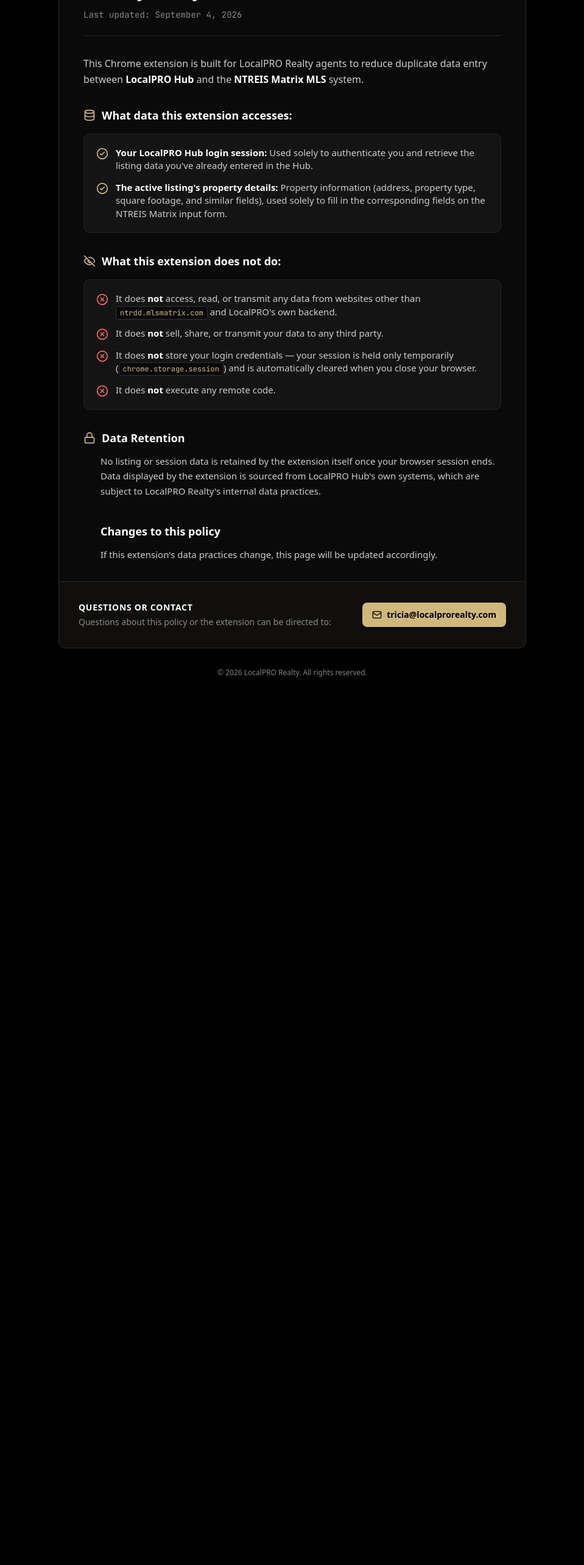
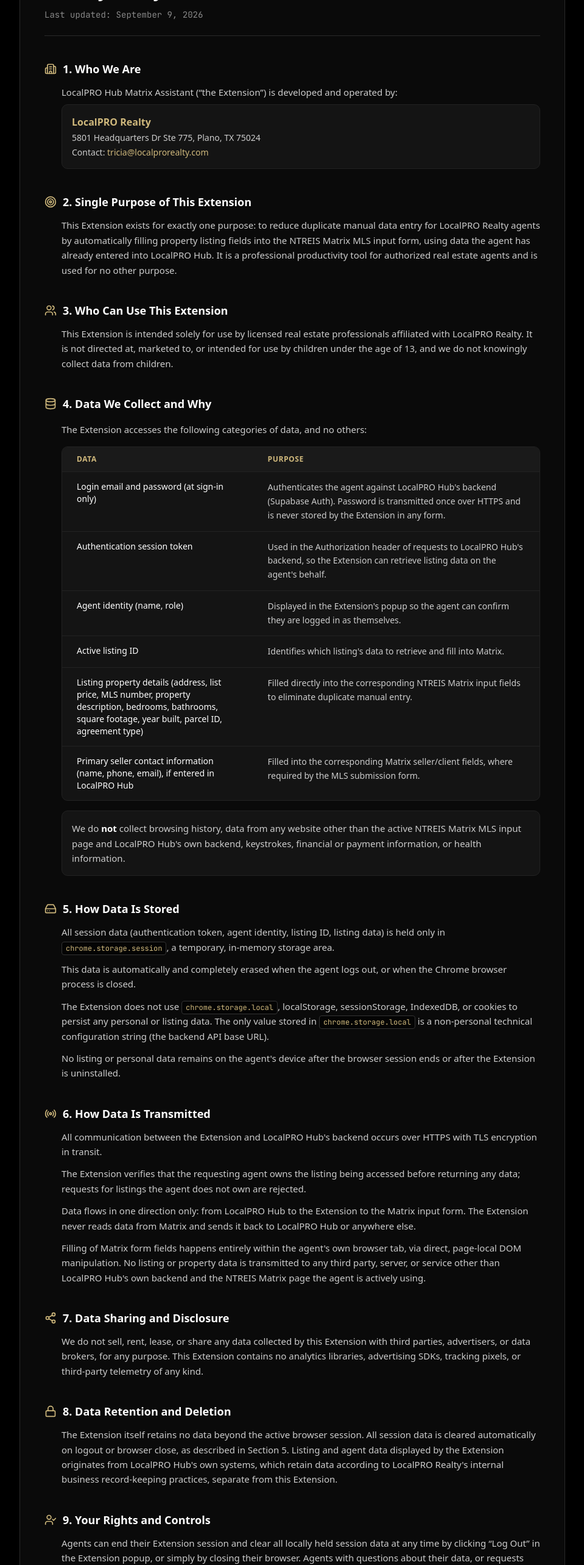
Before and after one commit to localprorealty/local-pro-hub, a React (Vite) app in the folder frontend/: page /privacy-policy in a window 1280 px wide. Shown: the part 234-2800 px from the top of the page at 61% size, without its empty margins (160-1119 px from the left). Before the commit the page ends 1393 px from the top, so only its background shows below. Built offline with nearby package versions, Linux system fonts and the light colour scheme; no server answers; a web font is replaced by a local one.

Commit message:
Update Privacy Policy with comprehensive 11-section disclosure for Chrome Web Store compliance

```diff
--- a/frontend/src/pages/PrivacyPolicy.tsx
+++ b/frontend/src/pages/PrivacyPolicy.tsx
@@ -1,7 +1,55 @@
 import { motion } from 'framer-motion'
-import { Shield, Lock, EyeOff, Database, ArrowLeft, Mail, CheckCircle2, XCircle } from 'lucide-react'
+import {
+  Shield,
+  ArrowLeft,
+  Mail,
+  Building2,
+  Target,
+  Users,
+  Database,
+  HardDrive,
+  Radio,
+  Share2,
+  Lock,
+  UserCheck,
+  RefreshCw,
+} from 'lucide-react'
 import { Link } from 'react-router-dom'
 import lpMonogram from '@/assets/branding/LP_Gold.png'
+
+const DATA_COLLECTION_ROWS = [
+  {
+    category: 'Login email and password (at sign-in only)',
+    purpose:
+      "Authenticates the agent against LocalPRO Hub's backend (Supabase Auth). Password is transmitted once over HTTPS and is never stored by the Extension in any form.",
+  },
+  {
+    category: 'Authentication session token',
+    purpose:
+      "Used in the Authorization header of requests to LocalPRO Hub's backend, so the Extension can retrieve listing data on the agent's behalf.",
+  },
+  {
+    category: 'Agent identity (name, role)',
+    purpose:
+      "Displayed in the Extension's popup so the agent can confirm they are logged in as themselves.",
+  },
+  {
+    category: 'Active listing ID',
+    purpose: "Identifies which listing's data to retrieve and fill into Matrix.",
+  },
+  {
+    category:
+      'Listing property details (address, list price, MLS number, property description, bedrooms, bathrooms, square footage, year built, parcel ID, agreement type)',
+    purpose:
+      'Filled directly into the corresponding NTREIS Matrix input fields to eliminate duplicate manual entry.',
+  },
+  {
+    category:
+      'Primary seller contact information (name, phone, email), if entered in LocalPRO Hub',
+    purpose:
+      'Filled into the corresponding Matrix seller/client fields, where required by the MLS submission form.',
+  },
+]
 
 export default function PrivacyPolicyPage() {
   return (
@@ -11,7 +59,7 @@ export default function PrivacyPolicyPage() {
         <div className="absolute -top-40 left-1/2 -translate-x-1/2 w-[600px] h-[350px] bg-[var(--color-gold-dim)] blur-[120px] rounded-full opacity-40" />
       </div>
 
-      <div className="max-w-3xl mx-auto relative z-10">
+      <div className="max-w-4xl mx-auto relative z-10">
         {/* Navigation / Header */}
         <div className="flex items-center justify-between mb-8 pb-4 border-b border-[var(--color-border)]">
           <Link
@@ -34,7 +82,7 @@ export default function PrivacyPolicyPage() {
           initial={{ opacity: 0, y: 16 }}
           animate={{ opacity: 1, y: 0 }}
           transition={{ duration: 0.4 }}
-          className="bg-[#0c0c0c]/90 backdrop-blur-xl border border-[var(--color-border)] rounded-2xl p-6 sm:p-10 shadow-2xl space-y-8"
+          className="bg-[#0c0c0c]/90 backdrop-blur-xl border border-[var(--color-border)] rounded-2xl p-6 sm:p-10 shadow-2xl space-y-10"
         >
           {/* Header Title Section */}
           <div className="space-y-3 pb-6 border-b border-[var(--color-border)]">
@@ -46,104 +94,237 @@ export default function PrivacyPolicyPage() {
               Privacy Policy — LocalPRO Hub Matrix Assistant
             </h1>
             <p className="text-sm text-[var(--color-text-secondary)] font-mono">
-              Last updated: September 4, 2026
+              Last updated: September 9, 2026
             </p>
           </div>
 
-          {/* Introductory Summary */}
-          <section className="text-[15px] sm:text-base leading-relaxed text-[#cccccc] space-y-4">
-            <p>
-              This Chrome extension is built for LocalPRO Realty agents to reduce duplicate data entry between{' '}
-              <strong className="text-white font-semibold">LocalPRO Hub</strong> and the{' '}
-              <strong className="text-white font-semibold">NTREIS Matrix MLS</strong> system.
-            </p>
-          </section>
-
-          {/* Section: What data this extension accesses */}
-          <section className="space-y-4">
+          {/* 1. Who We Are */}
+          <section className="space-y-3">
             <div className="flex items-center gap-2.5 text-lg font-semibold text-white">
-              <Database className="w-5 h-5 text-[var(--color-gold)]" />
-              <h2>What data this extension accesses:</h2>
+              <Building2 className="w-5 h-5 text-[var(--color-gold)] shrink-0" />
+              <h2>1. Who We Are</h2>
             </div>
-            <div className="bg-[#141414] border border-[#222222] rounded-xl p-5 space-y-3.5 text-sm sm:text-[15px] text-[#cccccc]">
-              <div className="flex items-start gap-3">
-                <CheckCircle2 className="w-5 h-5 text-[var(--color-gold)] shrink-0 mt-0.5" />
-                <p>
-                  <strong className="text-white">Your LocalPRO Hub login session:</strong> Used solely to authenticate you and retrieve the listing data you've already entered in the Hub.
-                </p>
-              </div>
-              <div className="flex items-start gap-3">
-                <CheckCircle2 className="w-5 h-5 text-[var(--color-gold)] shrink-0 mt-0.5" />
-                <p>
-                  <strong className="text-white">The active listing's property details:</strong> Property information (address, property type, square footage, and similar fields), used solely to fill in the corresponding fields on the NTREIS Matrix input form.
+            <div className="text-[15px] leading-relaxed text-[#cccccc] pl-7 space-y-2">
+              <p>
+                LocalPRO Hub Matrix Assistant (&ldquo;the Extension&rdquo;) is developed and operated
+                by:
+              </p>
+              <div className="bg-[#141414] border border-[#222222] rounded-xl p-4 text-sm space-y-1 text-white">
+                <p className="font-semibold text-base text-[var(--color-gold)]">LocalPRO Realty</p>
+                <p className="text-[#cccccc]">5801 Headquarters Dr Ste 775, Plano, TX 75024</p>
+                <p className="text-[#cccccc]">
+                  Contact:{' '}
+                  <a
+                    href="mailto:tricia@localprorealty.com"
+                    className="text-[var(--color-gold)] hover:underline font-medium"
+                  >
+                    tricia@localprorealty.com
+                  </a>
                 </p>
               </div>
             </div>
           </section>
 
-          {/* Section: What this extension does not do */}
+          {/* 2. Single Purpose of This Extension */}
+          <section className="space-y-3">
+            <div className="flex items-center gap-2.5 text-lg font-semibold text-white">
+              <Target className="w-5 h-5 text-[var(--color-gold)] shrink-0" />
+              <h2>2. Single Purpose of This Extension</h2>
+            </div>
+            <p className="text-[15px] leading-relaxed text-[#cccccc] pl-7">
+              This Extension exists for exactly one purpose: to reduce duplicate manual data entry for
+              LocalPRO Realty agents by automatically filling property listing fields into the NTREIS
+              Matrix MLS input form, using data the agent has already entered into LocalPRO Hub. It is
+              a professional productivity tool for authorized real estate agents and is used for no
+              other purpose.
+            </p>
+          </section>
+
+          {/* 3. Who Can Use This Extension */}
+          <section className="space-y-3">
+            <div className="flex items-center gap-2.5 text-lg font-semibold text-white">
+              <Users className="w-5 h-5 text-[var(--color-gold)] shrink-0" />
+              <h2>3. Who Can Use This Extension</h2>
+            </div>
+            <p className="text-[15px] leading-relaxed text-[#cccccc] pl-7">
+              This Extension is intended solely for use by licensed real estate professionals
+              affiliated with LocalPRO Realty. It is not directed at, marketed to, or intended for use
+              by children under the age of 13, and we do not knowingly collect data from children.
+            </p>
+          </section>
+
+          {/* 4. Data We Collect and Why */}
           <section className="space-y-4">
             <div className="flex items-center gap-2.5 text-lg font-semibold text-white">
-              <EyeOff className="w-5 h-5 text-[var(--color-gold)]" />
-              <h2>What this extension does not do:</h2>
+              <Database className="w-5 h-5 text-[var(--color-gold)] shrink-0" />
+              <h2>4. Data We Collect and Why</h2>
             </div>
-            <div className="bg-[#141414] border border-[#222222] rounded-xl p-5 space-y-3.5 text-sm sm:text-[15px] text-[#cccccc]">
-              <div className="flex items-start gap-3">
-                <XCircle className="w-5 h-5 text-red-400 shrink-0 mt-0.5" />
+            <div className="pl-7 space-y-4">
+              <p className="text-[15px] leading-relaxed text-[#cccccc]">
+                The Extension accesses the following categories of data, and no others:
+              </p>
+
+              {/* Data Table */}
+              <div className="overflow-x-auto rounded-xl border border-[#222222] bg-[#141414]">
+                <table className="w-full text-left text-sm">
+                  <thead className="border-b border-[#222222] bg-[#1a1a1a] text-xs uppercase tracking-wider text-[var(--color-gold)]">
+                    <tr>
+                      <th className="py-3 px-4 sm:px-6 font-semibold w-2/5">Data</th>
+                      <th className="py-3 px-4 sm:px-6 font-semibold w-3/5">Purpose</th>
+                    </tr>
+                  </thead>
+                  <tbody className="divide-y divide-[#222222] text-[#cccccc]">
+                    {DATA_COLLECTION_ROWS.map((row, idx) => (
+                      <tr key={idx} className="hover:bg-[#181818]/60 transition-colors">
+                        <td className="py-3.5 px-4 sm:px-6 font-medium text-white align-top">
+                          {row.category}
+                        </td>
+                        <td className="py-3.5 px-4 sm:px-6 leading-relaxed align-top">
+                          {row.purpose}
+                        </td>
+                      </tr>
+                    ))}
+                  </tbody>
+                </table>
+              </div>
+
+              <div className="bg-[#141414] border border-[#222222] rounded-xl p-4 text-sm sm:text-[15px] text-[#cccccc] leading-relaxed">
                 <p>
-                  It does <strong className="text-white">not</strong> access, read, or transmit any data from websites other than <code className="text-[var(--color-gold)] bg-black/50 px-1.5 py-0.5 rounded border border-[#333333] text-xs font-mono">ntrdd.mlsmatrix.com</code> and LocalPRO's own backend.
-                </p>
-              </div>
-              <div className="flex items-start gap-3">
-                <XCircle className="w-5 h-5 text-red-400 shrink-0 mt-0.5" />
-                <p>
-                  It does <strong className="text-white">not</strong> sell, share, or transmit your data to any third party.
-                </p>
-              </div>
-              <div className="flex items-start gap-3">
-                <XCircle className="w-5 h-5 text-red-400 shrink-0 mt-0.5" />
-                <p>
-                  It does <strong className="text-white">not</strong> store your login credentials — your session is held only temporarily (<code className="text-[var(--color-gold)] bg-black/50 px-1.5 py-0.5 rounded border border-[#333333] text-xs font-mono">chrome.storage.session</code>) and is automatically cleared when you close your browser.
-                </p>
-              </div>
-              <div className="flex items-start gap-3">
-                <XCircle className="w-5 h-5 text-red-400 shrink-0 mt-0.5" />
-                <p>
-                  It does <strong className="text-white">not</strong> execute any remote code.
+                  We do <strong className="text-white">not</strong> collect browsing history, data
+                  from any website other than the active NTREIS Matrix MLS input page and LocalPRO
+                  Hub&apos;s own backend, keystrokes, financial or payment information, or health
+                  information.
                 </p>
               </div>
             </div>
           </section>
 
-          {/* Section: Data retention */}
+          {/* 5. How Data Is Stored */}
           <section className="space-y-3">
-            <div className="flex items-center gap-2.5 text-base sm:text-lg font-semibold text-white">
-              <Lock className="w-5 h-5 text-[var(--color-gold)]" />
-              <h2>Data Retention</h2>
+            <div className="flex items-center gap-2.5 text-lg font-semibold text-white">
+              <HardDrive className="w-5 h-5 text-[var(--color-gold)] shrink-0" />
+              <h2>5. How Data Is Stored</h2>
             </div>
-            <p className="text-sm sm:text-[15px] leading-relaxed text-[#cccccc] pl-7">
-              No listing or session data is retained by the extension itself once your browser session ends. Data displayed by the extension is sourced from LocalPRO Hub's own systems, which are subject to LocalPRO Realty's internal data practices.
+            <div className="text-[15px] leading-relaxed text-[#cccccc] pl-7 space-y-3">
+              <p>
+                All session data (authentication token, agent identity, listing ID, listing data) is
+                held only in <code className="text-[var(--color-gold)] bg-black/60 px-1.5 py-0.5 rounded border border-[#333333] text-xs font-mono">chrome.storage.session</code>, a temporary, in-memory storage area.
+              </p>
+              <p>
+                This data is automatically and completely erased when the agent logs out, or when the
+                Chrome browser process is closed.
+              </p>
+              <p>
+                The Extension does not use <code className="text-[var(--color-gold)] bg-black/60 px-1.5 py-0.5 rounded border border-[#333333] text-xs font-mono">chrome.storage.local</code>, localStorage, sessionStorage, IndexedDB, or cookies to
+                persist any personal or listing data. The only value stored in{' '}
+                <code className="text-[var(--color-gold)] bg-black/60 px-1.5 py-0.5 rounded border border-[#333333] text-xs font-mono">chrome.storage.local</code> is a non-personal technical configuration string (the backend API base URL).
+              </p>
+              <p>
+                No listing or personal data remains on the agent&apos;s device after the browser
+                session ends or after the Extension is uninstalled.
+              </p>
+            </div>
+          </section>
+
+          {/* 6. How Data Is Transmitted */}
+          <section className="space-y-3">
+            <div className="flex items-center gap-2.5 text-lg font-semibold text-white">
+              <Radio className="w-5 h-5 text-[var(--color-gold)] shrink-0" />
+              <h2>6. How Data Is Transmitted</h2>
+            </div>
+            <div className="text-[15px] leading-relaxed text-[#cccccc] pl-7 space-y-3">
+              <p>
+                All communication between the Extension and LocalPRO Hub&apos;s backend occurs over
+                HTTPS with TLS encryption in transit.
+              </p>
+              <p>
+                The Extension verifies that the requesting agent owns the listing being accessed before
+                returning any data; requests for listings the agent does not own are rejected.
+              </p>
+              <p>
+                Data flows in one direction only: from LocalPRO Hub to the Extension to the Matrix
+                input form. The Extension never reads data from Matrix and sends it back to LocalPRO Hub
+                or anywhere else.
+              </p>
+              <p>
+                Filling of Matrix form fields happens entirely within the agent&apos;s own browser tab,
+                via direct, page-local DOM manipulation. No listing or property data is transmitted to
+                any third party, server, or service other than LocalPRO Hub&apos;s own backend and the
+                NTREIS Matrix page the agent is actively using.
+              </p>
+            </div>
+          </section>
+
+          {/* 7. Data Sharing and Disclosure */}
+          <section className="space-y-3">
+            <div className="flex items-center gap-2.5 text-lg font-semibold text-white">
+              <Share2 className="w-5 h-5 text-[var(--color-gold)] shrink-0" />
+              <h2>7. Data Sharing and Disclosure</h2>
+            </div>
+            <p className="text-[15px] leading-relaxed text-[#cccccc] pl-7">
+              We do not sell, rent, lease, or share any data collected by this Extension with third
+              parties, advertisers, or data brokers, for any purpose. This Extension contains no
+              analytics libraries, advertising SDKs, tracking pixels, or third-party telemetry of any
+              kind.
             </p>
           </section>
 
-          {/* Section: Changes to this policy */}
-          <section className="space-y-3 pt-2">
-            <h2 className="text-base sm:text-lg font-semibold text-white pl-7">
-              Changes to this policy
-            </h2>
-            <p className="text-sm sm:text-[15px] leading-relaxed text-[#cccccc] pl-7">
-              If this extension's data practices change, this page will be updated accordingly.
+          {/* 8. Data Retention and Deletion */}
+          <section className="space-y-3">
+            <div className="flex items-center gap-2.5 text-lg font-semibold text-white">
+              <Lock className="w-5 h-5 text-[var(--color-gold)] shrink-0" />
+              <h2>8. Data Retention and Deletion</h2>
+            </div>
+            <p className="text-[15px] leading-relaxed text-[#cccccc] pl-7">
+              The Extension itself retains no data beyond the active browser session. All session data
+              is cleared automatically on logout or browser close, as described in Section 5. Listing
+              and agent data displayed by the Extension originates from LocalPRO Hub&apos;s own
+              systems, which retain data according to LocalPRO Realty&apos;s internal business
+              record-keeping practices, separate from this Extension.
             </p>
           </section>
 
-          {/* Section: Contact */}
+          {/* 9. Your Rights and Controls */}
+          <section className="space-y-3">
+            <div className="flex items-center gap-2.5 text-lg font-semibold text-white">
+              <UserCheck className="w-5 h-5 text-[var(--color-gold)] shrink-0" />
+              <h2>9. Your Rights and Controls</h2>
+            </div>
+            <p className="text-[15px] leading-relaxed text-[#cccccc] pl-7">
+              Agents can end their Extension session and clear all locally held session data at any
+              time by clicking &ldquo;Log Out&rdquo; in the Extension popup, or simply by closing their
+              browser. Agents with questions about their data, or requests regarding their personal data
+              held by LocalPRO Hub, may contact{' '}
+              <a
+                href="mailto:tricia@localprorealty.com"
+                className="text-[var(--color-gold)] hover:underline font-medium"
+              >
+                tricia@localprorealty.com
+              </a>
+              .
+            </p>
+          </section>
+
+          {/* 10. Changes to This Policy */}
+          <section className="space-y-3">
+            <div className="flex items-center gap-2.5 text-lg font-semibold text-white">
+              <RefreshCw className="w-5 h-5 text-[var(--color-gold)] shrink-0" />
+              <h2>10. Changes to This Policy</h2>
+            </div>
+            <p className="text-[15px] leading-relaxed text-[#cccccc] pl-7">
+              If this Extension&apos;s data practices change, this page will be updated to reflect those
+              changes, and the &ldquo;Last updated&rdquo; date above will be revised accordingly.
+            </p>
+          </section>
+
+          {/* 11. Contact Us */}
           <section className="mt-8 pt-6 border-t border-[var(--color-border)] flex flex-col sm:flex-row sm:items-center justify-between gap-4 bg-[var(--color-gold-dim)]/20 -mx-6 sm:-mx-10 -mb-6 sm:-mb-10 p-6 sm:p-8 rounded-b-2xl border-t">
             <div className="space-y-1">
               <h2 className="text-sm font-semibold text-white uppercase tracking-wider">
-                Questions or Contact
+                11. Contact Us
               </h2>
               <p className="text-sm text-[var(--color-text-secondary)]">
-                Questions about this policy or the extension can be directed to:
+                Questions about this policy or the Extension&apos;s data practices can be directed to:
               </p>
             </div>
             <a
@@ -158,7 +339,7 @@ export default function PrivacyPolicyPage() {
 
         {/* Footer info */}
         <footer className="mt-8 text-center text-xs text-[var(--color-text-secondary)]">
-          <p>© {new Date().getFullYear()} LocalPRO Realty. All rights reserved.</p>
+          <p>&copy; {new Date().getFullYear()} LocalPRO Realty. All rights reserved.</p>
         </footer>
       </div>
     </div>
```
